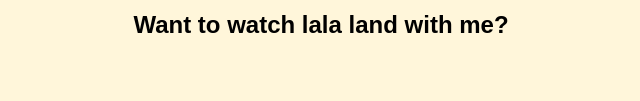
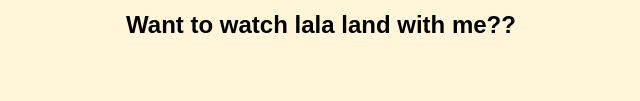
Before and after one commit to benwies/important, a plain HTML site: page index.html in a window 1280 px wide. Both pictures are taken after a click on the button "Open on PC". Shown: the part 414-515 px from the top of the page, without its empty margins (319-959 px from the left). Drawn offline with Linux system fonts and the light colour scheme.

Commit message:
asdfasdf

```diff
--- a/index.html
+++ b/index.html
@@ -14,7 +14,7 @@
     <div id="content-container">
       <div id="gif-container">
         <img id="gif" src="images/peach-cat.gif" alt="peach cat GIF" />
-        <p id="valentine-text">Want to watch lala land with me?</p>
+        <p id="valentine-text">Want to watch lala land with me??</p>
       </div>
       <div id="button-container">
         <div class="button-wrapper" id="yes-wrapper">
```
